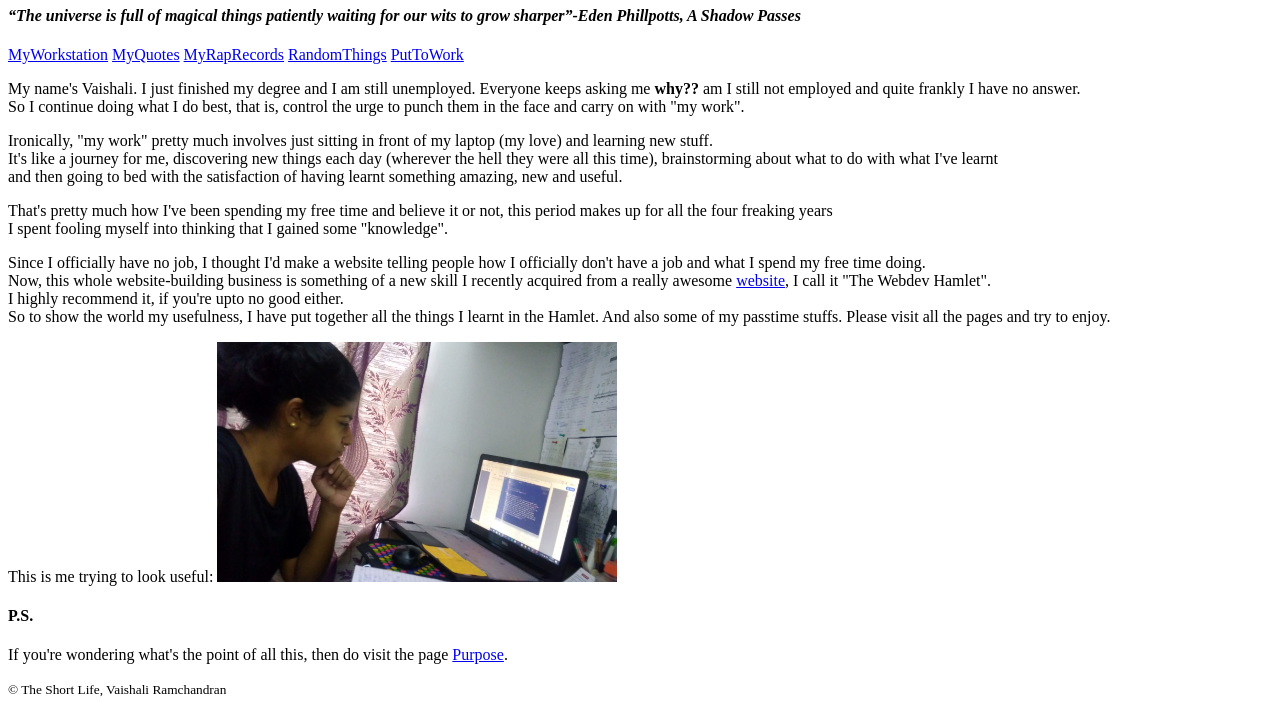
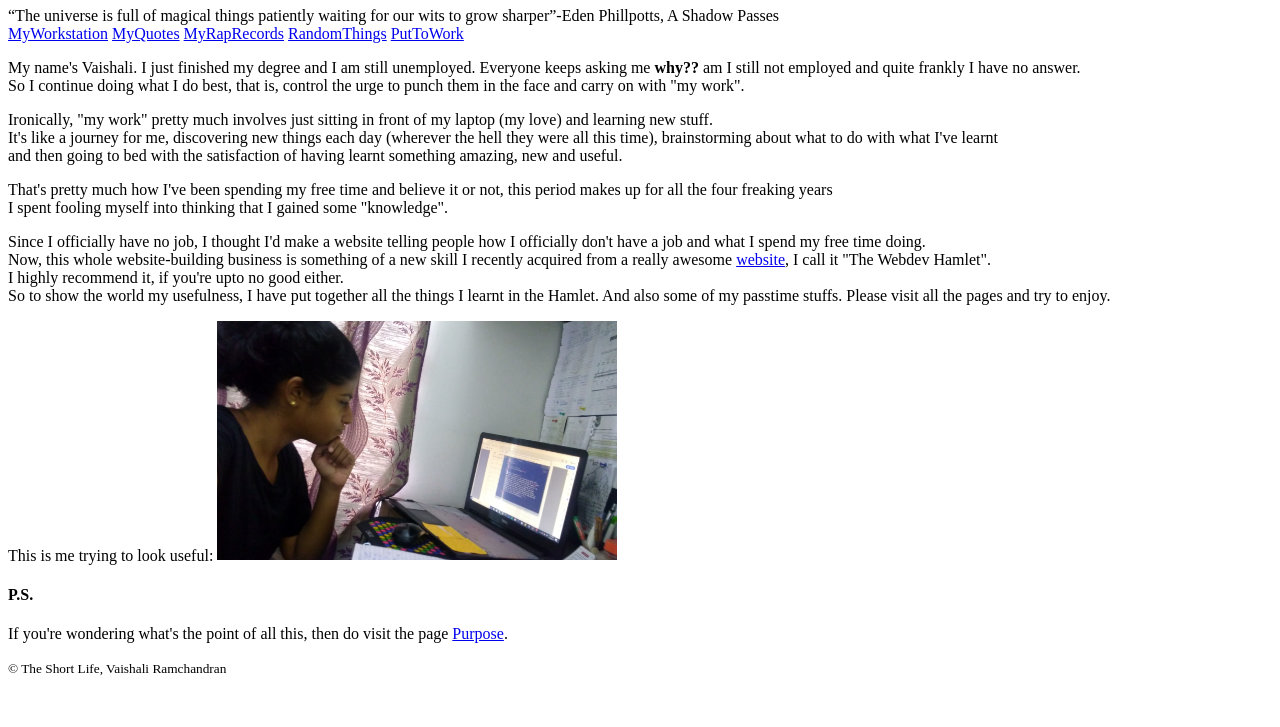
Before and after one commit to Vaishali-R/realdeal, a plain HTML site: page intro.html in a window 1280 px wide. Shown: the part 73-800 px from the top of the page. Drawn offline with Linux system fonts and the light colour scheme.

Commit message:
Update intro.html

```diff
--- a/intro.html
+++ b/intro.html
@@ -8,7 +8,7 @@
 <body>
 	<header>
 		<h1>Hello, World!!</h1>
-		<h4><i><q>The universe is full of magical things patiently waiting for our wits to grow sharper</q>-Eden Phillpotts, A Shadow Passes</i></h4>
+		<strong<i><q>The universe is full of magical things patiently waiting for our wits to grow sharper</q>-Eden Phillpotts, A Shadow Passes</i></strong>
 		<nav>
 			<a href="Workstation.html">MyWorkstation</a>
 			<a href="Quotes.html">MyQuotes</a>
```
